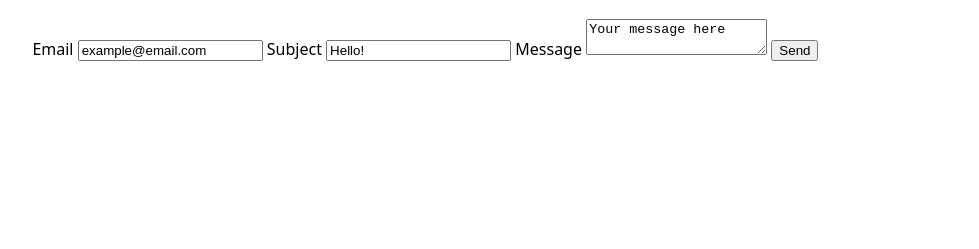
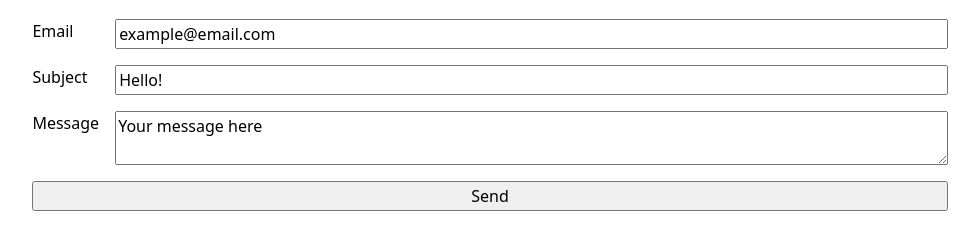
Before and after one commit to EdisonAyranisthebest/Portfolio, a plain HTML site: page contact/index.html in a window 1280 px wide. Shown: the part 121-370 px from the top of the page, without its empty margins (150-1129 px from the left). Drawn offline with Linux system fonts and the light colour scheme.

Commit message:
update style

```diff
--- a/style.css
+++ b/style.css
@@ -33,3 +33,25 @@ nav a:hover {
     border-bottom: 0.4em solid var(--color-accent);
     background-color: oklch(from var(--color-accent) 95% 5% h);
 }
+
+form {
+    display: grid;
+    grid-template-columns: auto 1fr;
+    gap: 1em;
+}
+
+form input,
+form textarea,
+form button {
+    font: inherit;
+}
+
+form label {
+    display: grid;
+    grid-template-columns: subgrid;
+    grid-column: 1 / -1;
+}
+
+form button {
+    grid-column: 1 / -1;
+}
```
